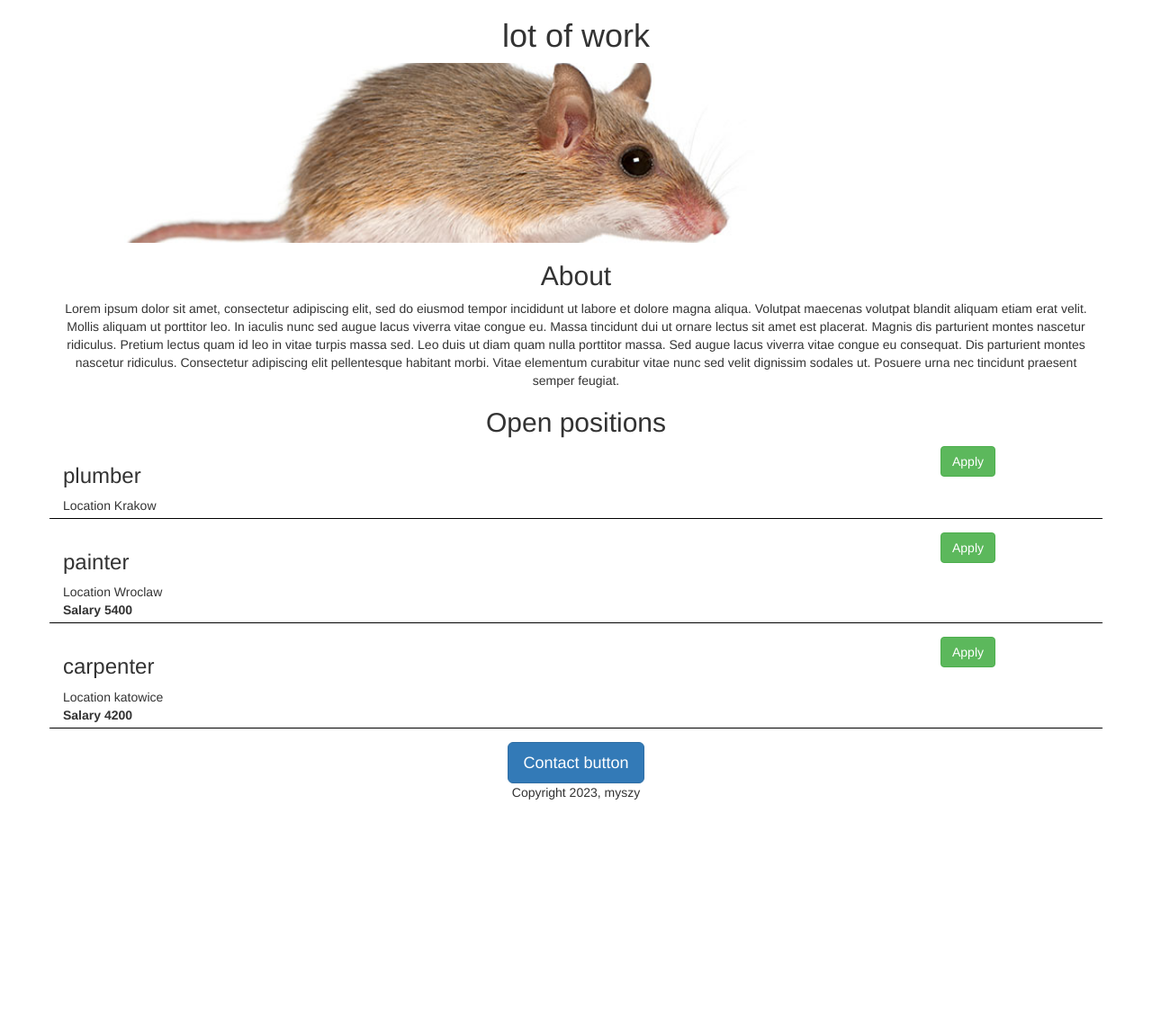
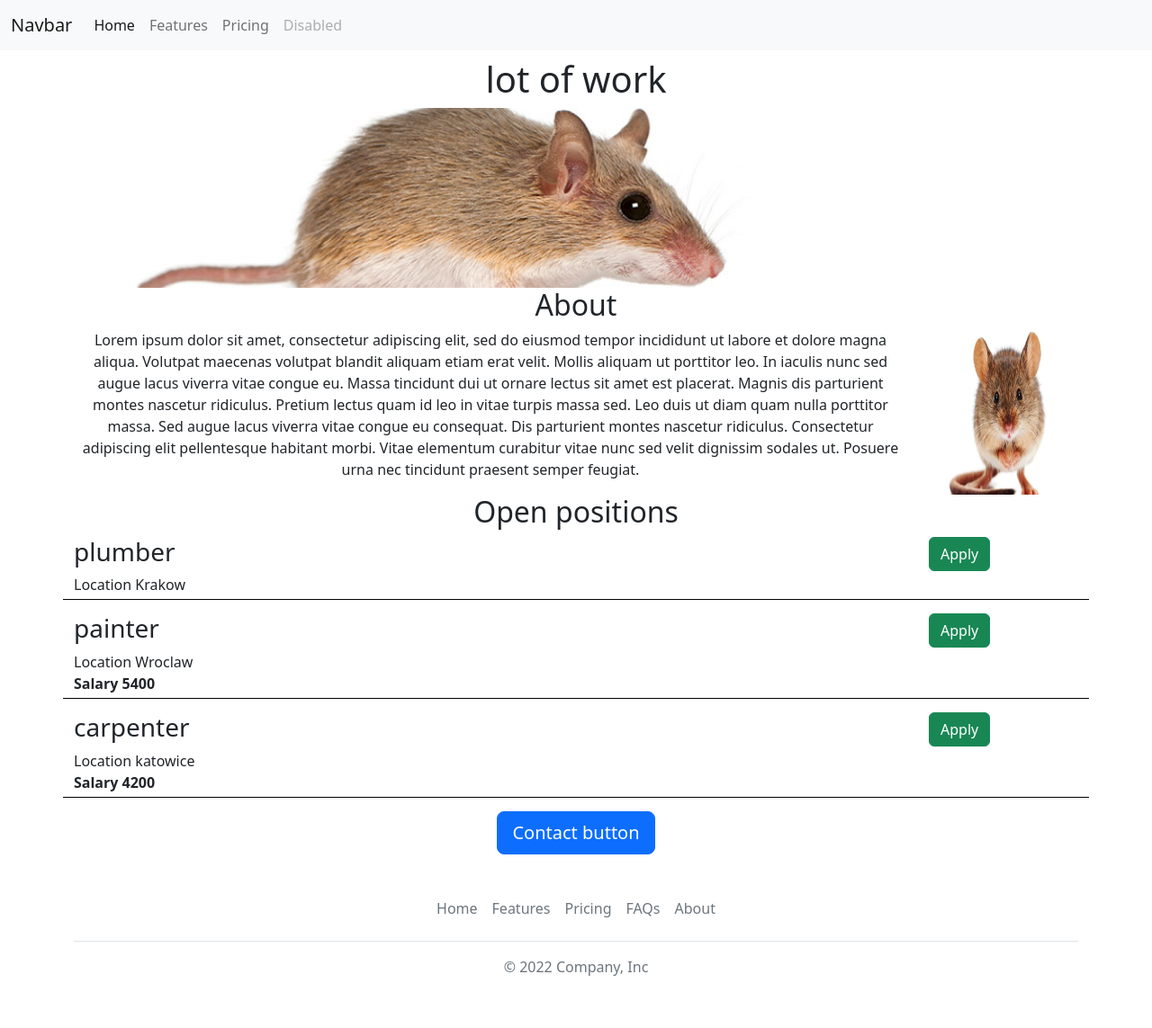
Before and after one commit to Aberlink/careers, a Flask app: page / in a window 1280 px wide. Shown: the whole page at 90% size. Before the commit the page ends 889 px from the top, so only its background shows below. Run offline with Flask 2, Linux system fonts and the light colour scheme.

Commit message:
header gooter

```diff
--- a/app.py
+++ b/app.py
@@ -30,4 +30,5 @@ def ask_jobs():
 
     return jsonify(job_list)
 
-app.run(host=adress, port=port, debug=True)
+if __name__ == "__main__":
+    app.run(host=adress, port=port, debug=True)
--- a/requirements.txt
+++ b/requirements.txt
@@ -7,6 +7,7 @@ bzip2                     1.0.8                h7b6447c_0
 ca-certificates           2023.05.30           h06a4308_0
 click                     8.0.4           py311h06a4308_0
 flask                     2.2.2           py311h06a4308_0
+gunicorn                  20.1.0          py311h06a4308_0
 itsdangerous              2.0.1              pyhd3eb1b0_0
 jinja2                    3.1.2           py311h06a4308_0
 ld_impl_linux-64          2.38                 h1181459_1
--- /dev/null
+++ b/templates/footer.html
@@ -0,0 +1,12 @@
+<div class="container">
+    <footer class="py-3 my-4">
+      <ul class="nav justify-content-center border-bottom pb-3 mb-3">
+        <li class="nav-item"><a href="#" class="nav-link px-2 text-muted">Home</a></li>
+        <li class="nav-item"><a href="#" class="nav-link px-2 text-muted">Features</a></li>
+        <li class="nav-item"><a href="#" class="nav-link px-2 text-muted">Pricing</a></li>
+        <li class="nav-item"><a href="#" class="nav-link px-2 text-muted">FAQs</a></li>
+        <li class="nav-item"><a href="#" class="nav-link px-2 text-muted">About</a></li>
+      </ul>
+      <p class="text-center text-muted">&copy; 2022 Company, Inc</p>
+    </footer>
+  </div>
--- a/templates/home.html
+++ b/templates/home.html
@@ -2,11 +2,13 @@
 <html>
     <head>
         <meta charset="utf-8">
-        <meta http-equiv="X-UA-Compatible" content="IE=edge">
         <meta name="viewport" content="width=device-width, initial-scale=1">
+        <meta charset="utf-8">
+        <meta name="viewport" content="width=device-width, initial-scale=1">
+        <link href="https://cdn.jsdelivr.net/npm/bootstrap@5.2.3/dist/css/bootstrap.min.css" rel="stylesheet" integrity="sha384-rbsA2VBKQhggwzxH7pPCaAqO46MgnOM80zW1RWuH61DGLwZJEdK2Kadq2F9CUG65" crossorigin="anonymous">
+
         <title>careers</title>
-        <link rel="stylesheet" href="https://cdn.jsdelivr.net/npm/bootstrap@3.4.1/dist/css/bootstrap.min.css"
-            integrity="sha384-HSMxcRTRxnN+Bdg0JdbxYKrThecOKuH5zCYotlSAcp1+c8xmyTe9GYg1l9a69psu" crossorigin="anonymous">
+
         <style>
             #banner {
                 width: 80%;
@@ -17,11 +19,13 @@
     </head>
 
     <body>
+        {%include 'nav.html'%}
         <div class="container">
             <h1 class="text-center mt-2 mb-2">lot of work</h1>
             <img class="img-fluid", id="banner", src="http://127.0.0.1:5000/static/mysz-pigmejska.jpg">
             <h2 class="text-center">About</h2>
-            <p class="text-center">
+            <div class="row">
+                <p class="text-center col-md-10" >
                     Lorem ipsum dolor sit amet, consectetur adipiscing elit, sed do eiusmod tempor incididunt ut labore et dolore magna aliqua.
                     Volutpat maecenas volutpat blandit aliquam etiam erat velit. Mollis aliquam ut porttitor leo. In iaculis nunc sed augue lacus
                     viverra vitae congue eu. Massa tincidunt dui ut ornare lectus sit amet est placerat. Magnis dis parturient montes nascetur
@@ -29,6 +33,8 @@
                     viverra vitae congue eu consequat. Dis parturient montes nascetur ridiculus. Consectetur adipiscing elit pellentesque habitant
                     morbi. Vitae elementum curabitur vitae nunc sed velit dignissim sodales ut. Posuere urna nec tincidunt praesent semper feugiat.
                 </p>
+                <img src="/static/mysz_mala.jpg" class="col-md-2">
+            </div>
             <h2 class="text-center">Open positions</h2>
 
             <div>
@@ -38,10 +44,10 @@
             </div>
 
             <div class="text-center">
-                <button type="button" class="btn btn-primary btn-lg">Contact button</button>
+                <a href='mailto:mlode@myszy.pl?subject=mysia%20praca&body=call%20me%20please' class="btn btn-primary btn-lg">Contact button</a>
             </div>
 
-            <p class="text-center mt-4"> Copyright 2023, myszy </p>
         </div>
+        {%include 'footer.html'%}
     </body>
 </html>
--- /dev/null
+++ b/templates/nav.html
@@ -0,0 +1,16 @@
+<nav class="navbar navbar-expand-lg bg-light">
+    <div class="container-fluid">
+      <a class="navbar-brand" href="#">Navbar</a>
+      <button class="navbar-toggler" type="button" data-bs-toggle="collapse" data-bs-target="#navbarNavAltMarkup" aria-controls="navbarNavAltMarkup" aria-expanded="false" aria-label="Toggle navigation">
+        <span class="navbar-toggler-icon"></span>
+      </button>
+      <div class="collapse navbar-collapse" id="navbarNavAltMarkup">
+        <div class="navbar-nav">
+          <a class="nav-link active" aria-current="page" href="#">Home</a>
+          <a class="nav-link" href="#">Features</a>
+          <a class="nav-link" href="#">Pricing</a>
+          <a class="nav-link disabled">Disabled</a>
+        </div>
+      </div>
+    </div>
+  </nav>
```
Also changed, not shown: static/mysz_mala.jpg (added). Lines whose indentation alone changed are shown as unchanged.
